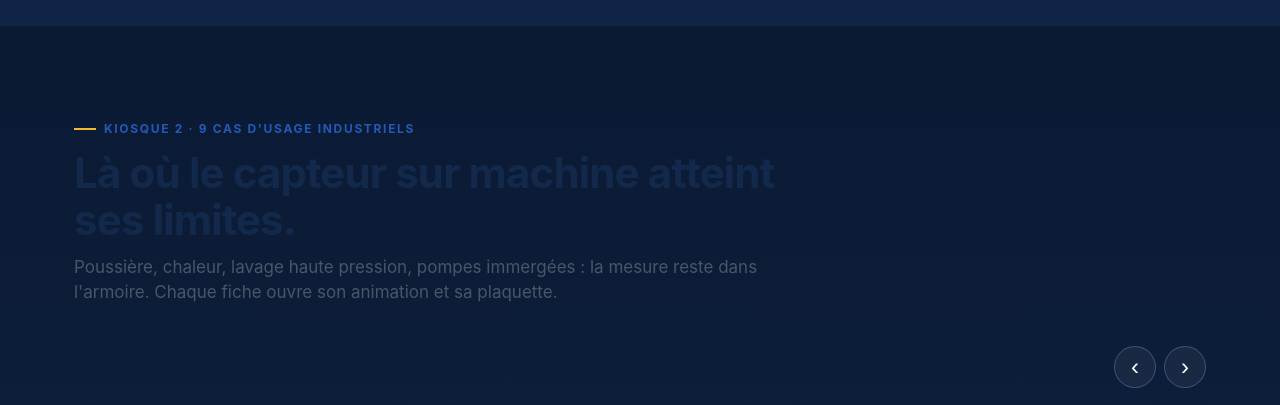
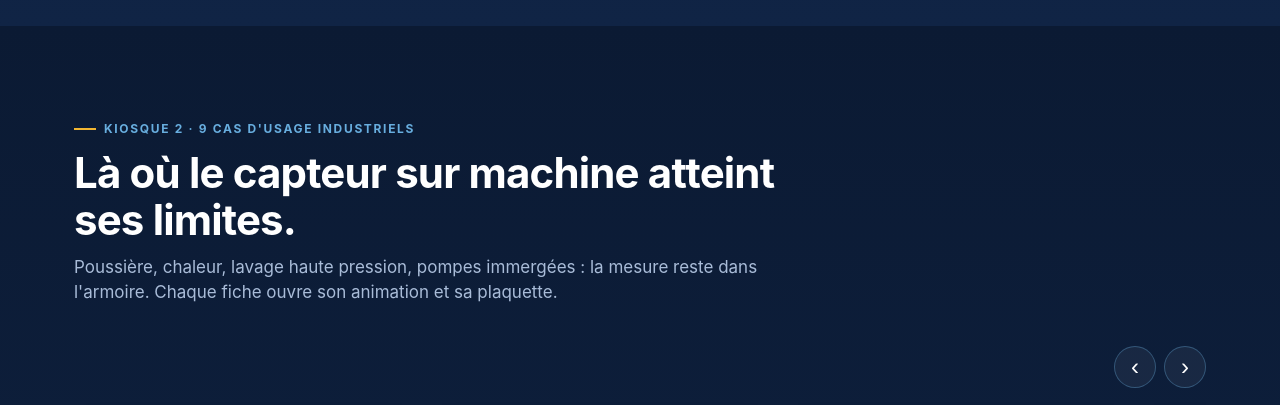
Before and after one commit to charif-dev/proto-Spoony-2.0, a plain HTML site: page index.html in a window 1280 px wide. Shown: the part 2780-3185 px from the top of the page. Drawn offline with Linux system fonts and the light colour scheme.

Commit message:
Corrige la couleur des titres du kiosque secteurs sur fond sombre
Co-Authored-By: Claude Haiku 5.5 <noreply@anthropic.com>
Claude-Session: https://claude.ai/code/session_01JV6QouuSZY2MrjekeYB7pU

```diff
--- a/style.css
+++ b/style.css
@@ -335,3 +335,6 @@ footer{background:#050E1F;color:#7F96B8}
 .track{display:flex;overflow-x:auto;scroll-snap-type:x mandatory;gap:16px;padding:6px 2px 24px;scrollbar-width:thin;scrollbar-color:var(--cobalt) transparent;scroll-behavior:smooth}
 .track>.fiche{flex:0 0 min(340px,82vw);scroll-snap-align:start}
 @media(max-width:560px){.car-ctrl{display:none}}
+.kiosk.dark .sec-head h2{color:#fff}
+.kiosk.dark .sec-head p{color:#A9BCD8}
+.kiosk.dark .sec-head .eyebrow{color:var(--ciel)}
```
